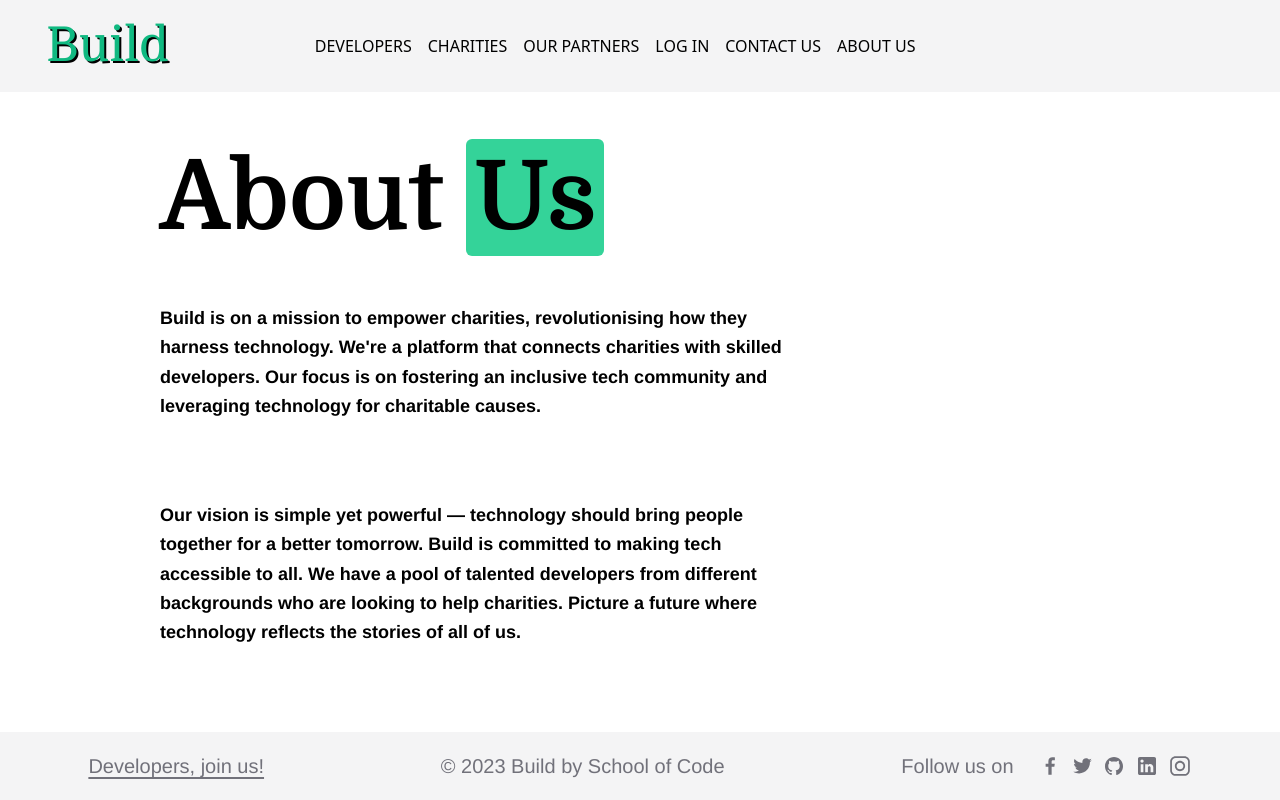
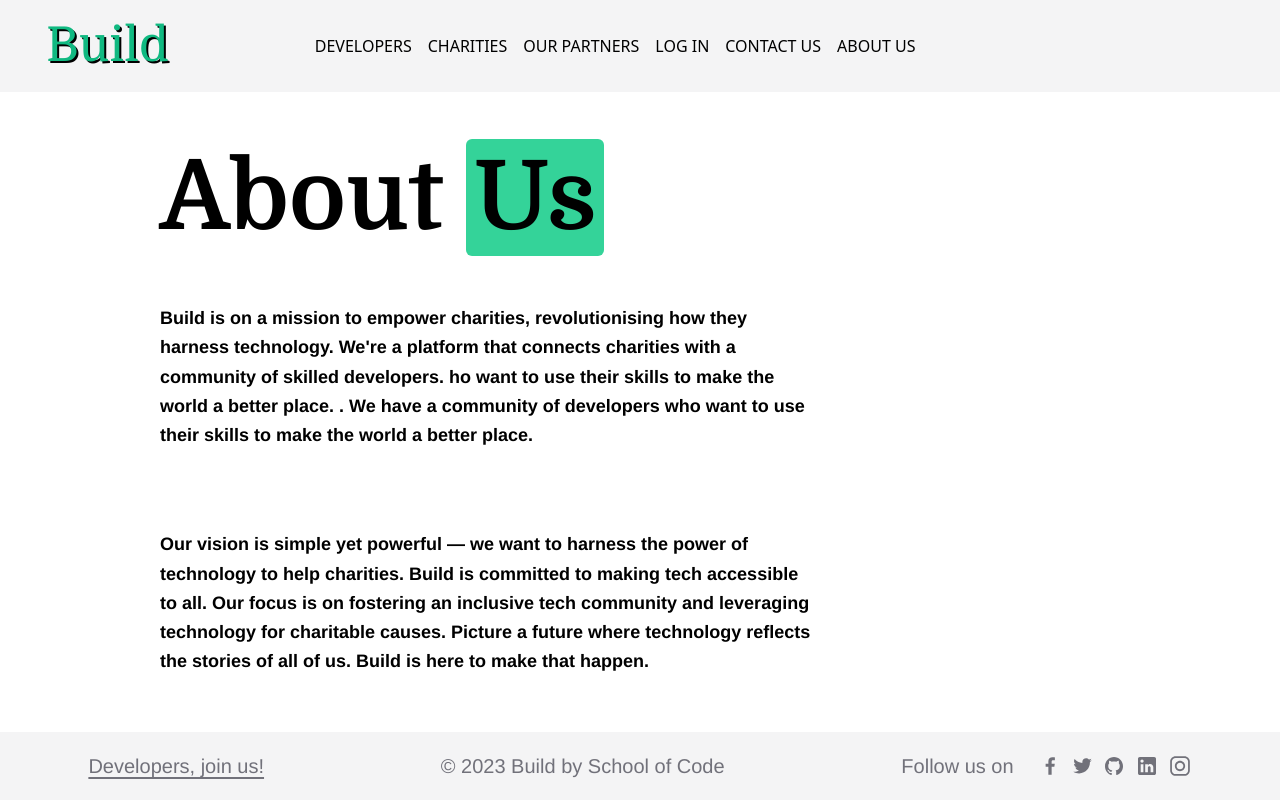
Before and after one commit to SchoolOfCode/Team-Build, a Next.js app: page /about in a window 1280 px wide. Built offline with nearby package versions, Linux system fonts and the light colour scheme.

Commit message:
update about us content

```diff
--- a/src/app/about/page.jsx
+++ b/src/app/about/page.jsx
@@ -12,12 +12,17 @@ export default function About() {
 
           <div className="flex flex-col justify-between lg:flex lg:flex-row-reverse lg:gap-10 lg:align-bottom lg:w-4/5">
             <p className="text-md lg:text-lg font-bold mb-10 lg:max-w-2xl lg:mr-24 lg:leading-relaxed">
-              Build is on a mission to empower charities, revolutionising how they harness technology. We're a platform that connects charities with skilled developers. Our focus is on fostering an inclusive tech community and leveraging technology for charitable causes.
+              Build is on a mission to empower charities, revolutionising how they harness technology. We're a platform that connects charities with a community of skilled developers.
+
+
+              ho want to use their skills to make the world a better place.
+
+              . We have a community of developers who want to use their skills to make the world a better place.
             </p>
           </div>
           <div className="flex flex-col justify-between lg:flex lg:flex-row-reverse lg:gap-10 lg:align-bottom lg:w-4/5">
             <p className="text-md lg:text-lg font-bold mb-10 lg:max-w-2xl lg:mr-24 lg:leading-relaxed">
-            Our vision is simple yet powerful — technology should bring people together for a better tomorrow. Build is committed to making tech accessible to all. We have a pool of talented developers from different backgrounds who are looking to help charities. Picture a future where technology reflects the stories of all of us.
+            Our vision is simple yet powerful — we want to harness the power of technology to help charities. Build is committed to making tech accessible to all. Our focus is on fostering an inclusive tech community and leveraging technology for charitable causes. Picture a future where technology reflects the stories of all of us. Build is here to make that happen.
 
 
             </p>
```
